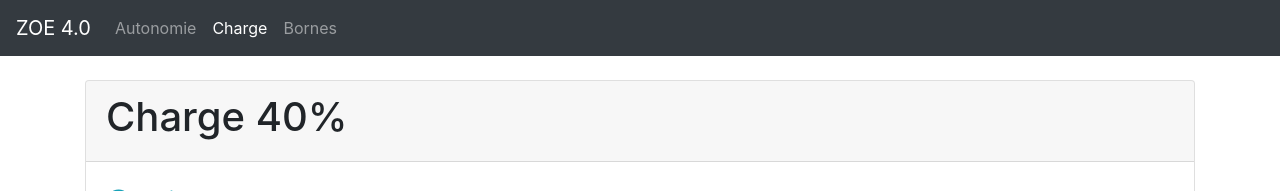
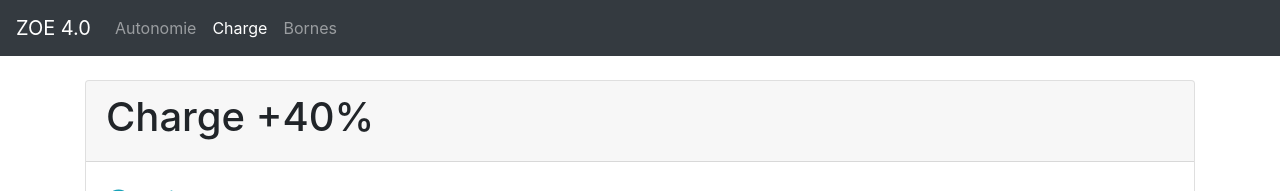
Before and after one commit to philippe-nougaillon/relax-en-zoe, a React (Create React App) app: page /charge in a window 1280 px wide. Shown: the top 191 px of the page. Built offline with nearby package versions, Linux system fonts and the light colour scheme.

Commit message:
root route issue

```diff
--- a/package.json
+++ b/package.json
@@ -2,7 +2,7 @@
   "name": "autonomie",
   "version": "0.1.0",
   "private": true,
-  "homepage": "https://philippe-nougaillon.github.io/AutonomieZoe_ReactRedux/",
+  "homepage": "https://philippe-nougaillon.github.io/AutonomieZoe_ReactRedux",
   "dependencies": {
     "@fortawesome/fontawesome-svg-core": "^1.2.12",
     "@fortawesome/free-solid-svg-icons": "^5.6.3",
--- a/src/components/Charge.js
+++ b/src/components/Charge.js
@@ -34,7 +34,7 @@
             <div className="card">
                 <div className="card-header">
                     <h1>
-                        Charge { charge | 0 }%
+                        Charge +{ charge | 0 }%
                     </h1>
                 </div>
                 <div className="card-body">
```
Also changed, not shown: src/components/Root.js (+5 -5 lines).
